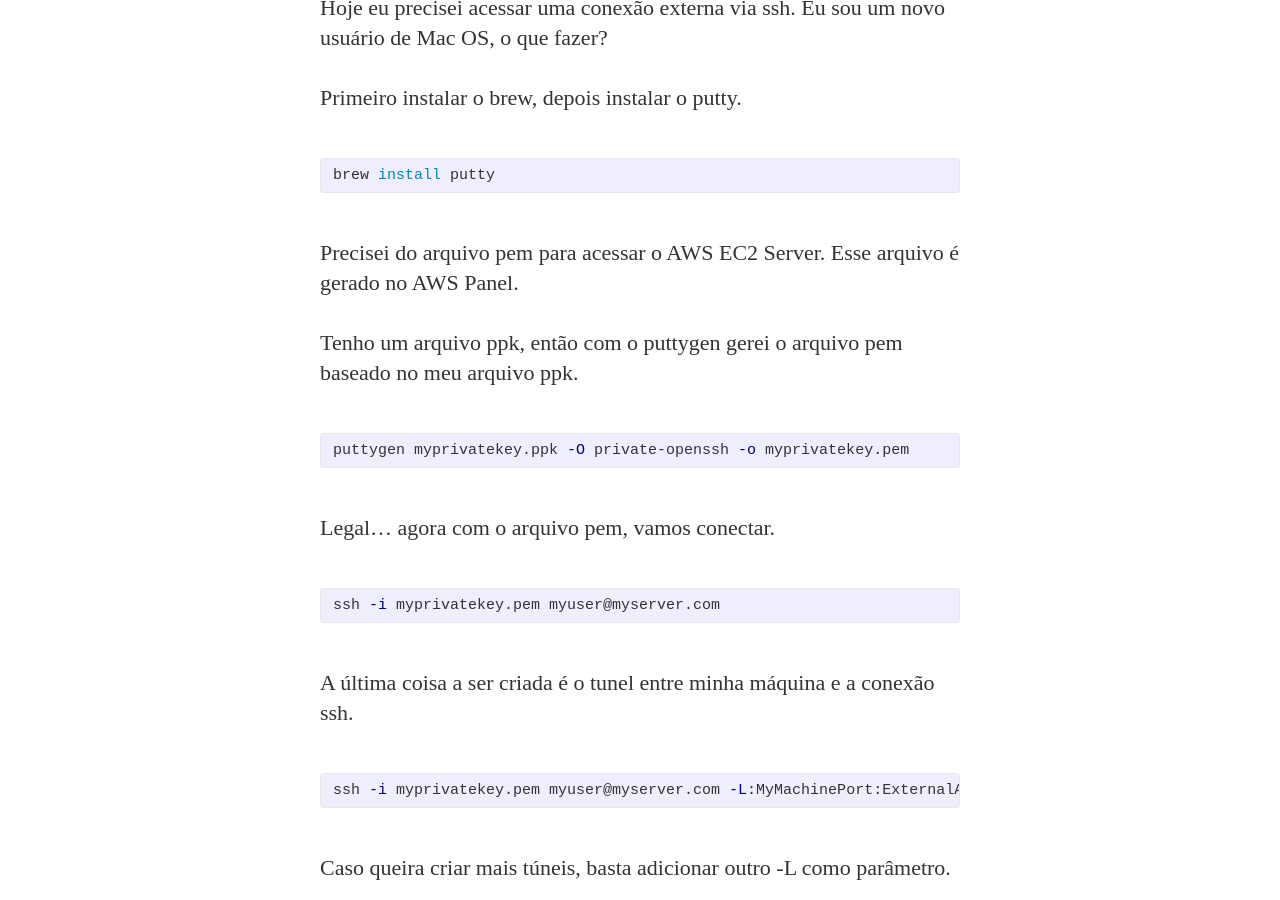
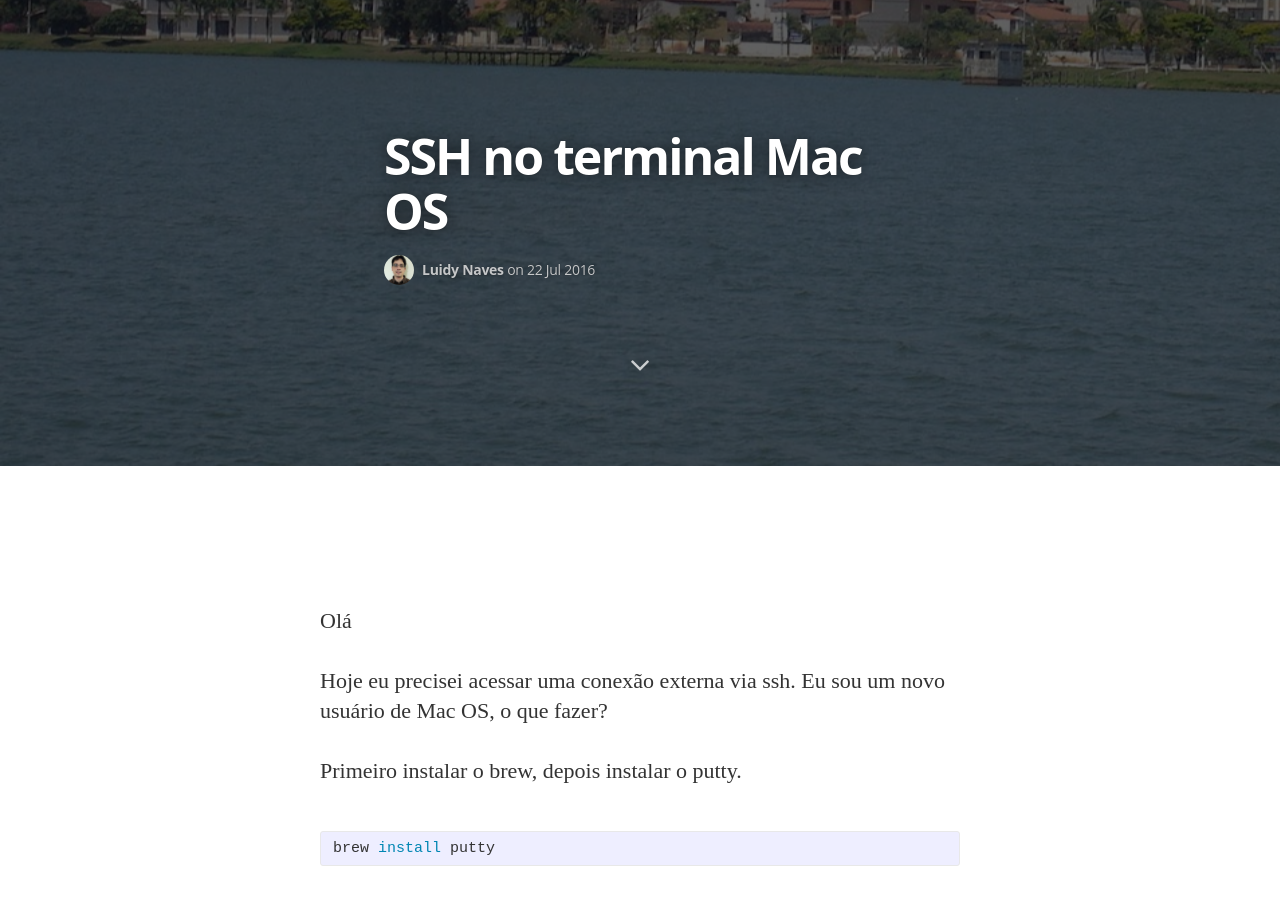
Before and after one commit to luidymorais/luidymorais.github.io, a Jekyll site: the page built from _posts/pt/2016-07-22-acessing-the-ssh-server-through-mac-terminal.markdown, in a window 1280 px wide and 900 px high, scrolled down 434 px. Built offline with Jekyll 4.4.1, drawn with Linux system fonts in a browser that asks for light colours; nearby versions of some CDN libraries; some web fonts are replaced; comment, search, counter and statistics services are not loaded.

Commit message:
include image

```diff
--- a/_posts/en/2016-07-22-acessing-the-ssh-server-through-mac-terminal.markdown
+++ b/_posts/en/2016-07-22-acessing-the-ssh-server-through-mac-terminal.markdown
@@ -3,6 +3,7 @@
 title:  "SSH in Mac OS terminal"
 ref: sshMacOSTerminal
 date:   2016-07-22 07:03:44 -0300
+image: /assets/article_images/2016-07-22-ssh-in-mac-os/home.jpg
 lang: en
 ---
 
--- a/_posts/pt/2016-07-22-acessing-the-ssh-server-through-mac-terminal.markdown
+++ b/_posts/pt/2016-07-22-acessing-the-ssh-server-through-mac-terminal.markdown
@@ -3,6 +3,7 @@
 title:  "SSH no terminal Mac OS"
 ref: sshMacOSTerminal
 date:   2016-07-22 07:03:44 -0300
+image: /assets/article_images/2016-07-22-ssh-in-mac-os/home.jpg
 lang: pt
 ---
 
```
Also changed, not shown: assets/article_images/2016-07-22-ssh-in-mac-os/home.jpg (added), 2 other files.
